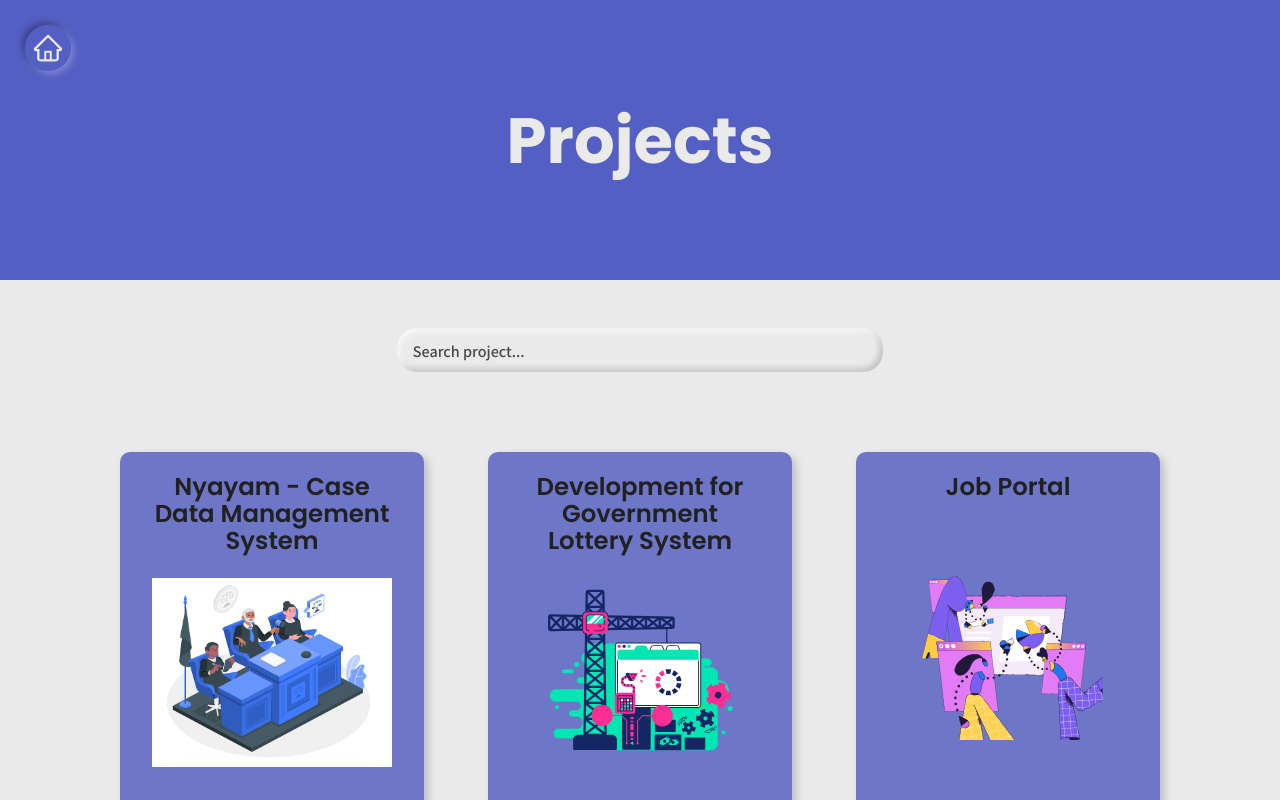
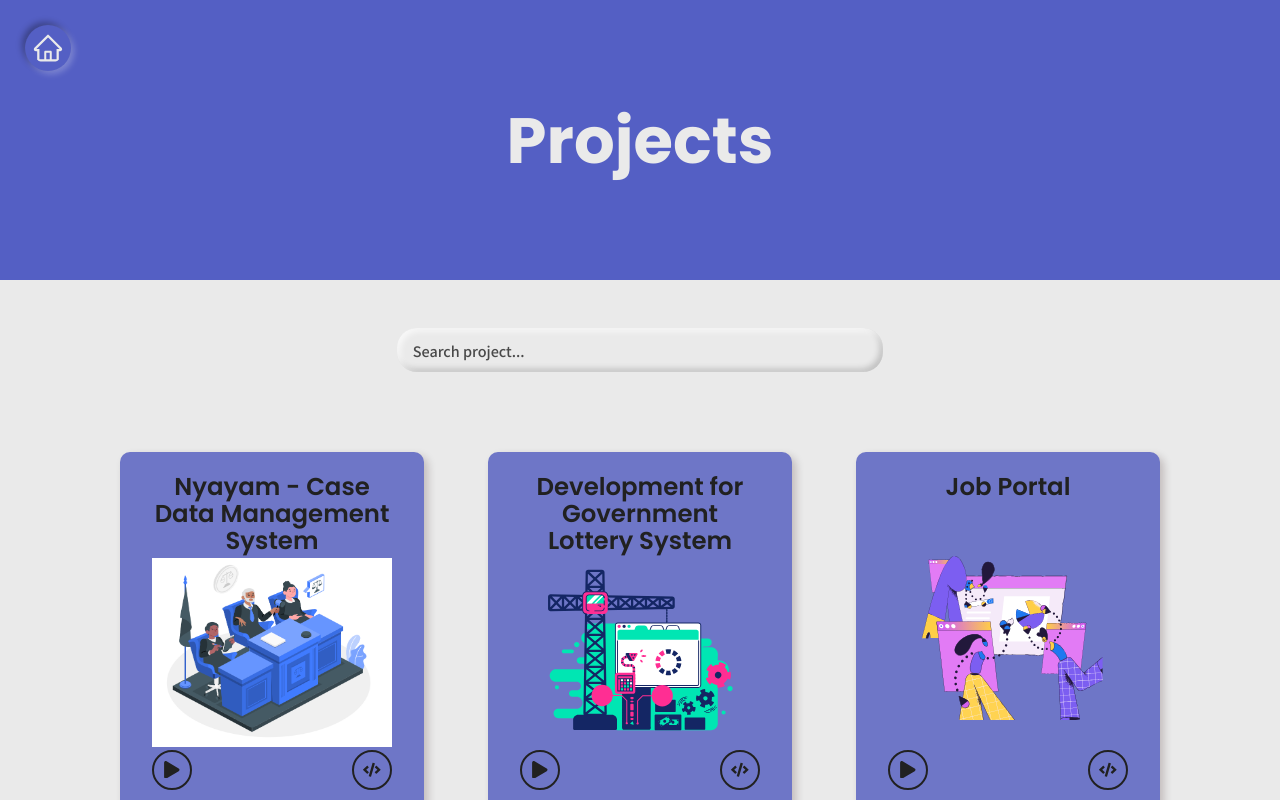
Before and after one commit to koshike-saikumar/Portfolio, a React (Create React App) app: page /projects in a window 1280 px wide. Shown: the top 800 px of the page. Built offline with nearby package versions, Linux system fonts and the light colour scheme; a web font is replaced by a local one.

Commit message:
latest changes

```diff
--- a/package.json
+++ b/package.json
@@ -39,7 +39,7 @@
     ]
   },
   "engines": {
-    "node": "18"
+    "node": "18.x"
   },
   "browserslist": {
     "production": [
--- a/src/components/Projects/SingleProject/SingleProject.js
+++ b/src/components/Projects/SingleProject/SingleProject.js
@@ -50,7 +50,7 @@ function SingleProject({ id, name, desc, tags, code, demo, image, theme }) {
                     </h2>
                     <img src={image ? image : placeholder} alt={name} />
                     <div className='project--showcaseBtn'>
-                        {/* <a
+                        <a
                             href={demo}
                             target='_blank'
                             rel='noreferrer'
@@ -68,8 +68,8 @@ function SingleProject({ id, name, desc, tags, code, demo, image, theme }) {
                                 className={classes.icon}
                                 aria-label='Demo'
                             />
-                        </a> */}
-                        {/* <a
+                        </a>
+                        <a
                             href={code}
                             target='_blank'
                             rel='noreferrer'
@@ -87,7 +87,7 @@ function SingleProject({ id, name, desc, tags, code, demo, image, theme }) {
                                 className={classes.icon}
                                 aria-label='Code'
                             />
-                        </a> */}
+                        </a>
                     </div>
                 </div>
                 <p
--- a/src/data/projectsData.js
+++ b/src/data/projectsData.js
@@ -2,10 +2,9 @@ import one from './image.png'
 import two from '../assets/svg/projects/two.svg'
 import three from '../assets/svg/projects/three.svg'
 import four from '../assets/svg/projects/four.svg'
-import five from '../assets/svg/projects/five.svg'
+
 import six from '../assets/svg/projects/six.svg'
-import seven from '../assets/svg/projects/seven.svg'
-import eight from '../assets/svg/projects/eight.svg'
+
 
 
 export const projectsData = [
--- a/src/pages/Main/Main.js
+++ b/src/pages/Main/Main.js
@@ -1,7 +1,7 @@
 import React from 'react'
 import { Helmet } from 'react-helmet'
 
-import { Navbar, Footer, Landing, About, Skills, Testimonials, Blog, Education, Experience, Contacts, Projects, Services, Achievement } from '../../components'
+import { Navbar, Footer, Landing, About, Skills, Education, Experience, Contacts, Projects, Services, Achievement } from '../../components'
 import { headerData } from '../../data/headerData'
 
 function Main() {
```
